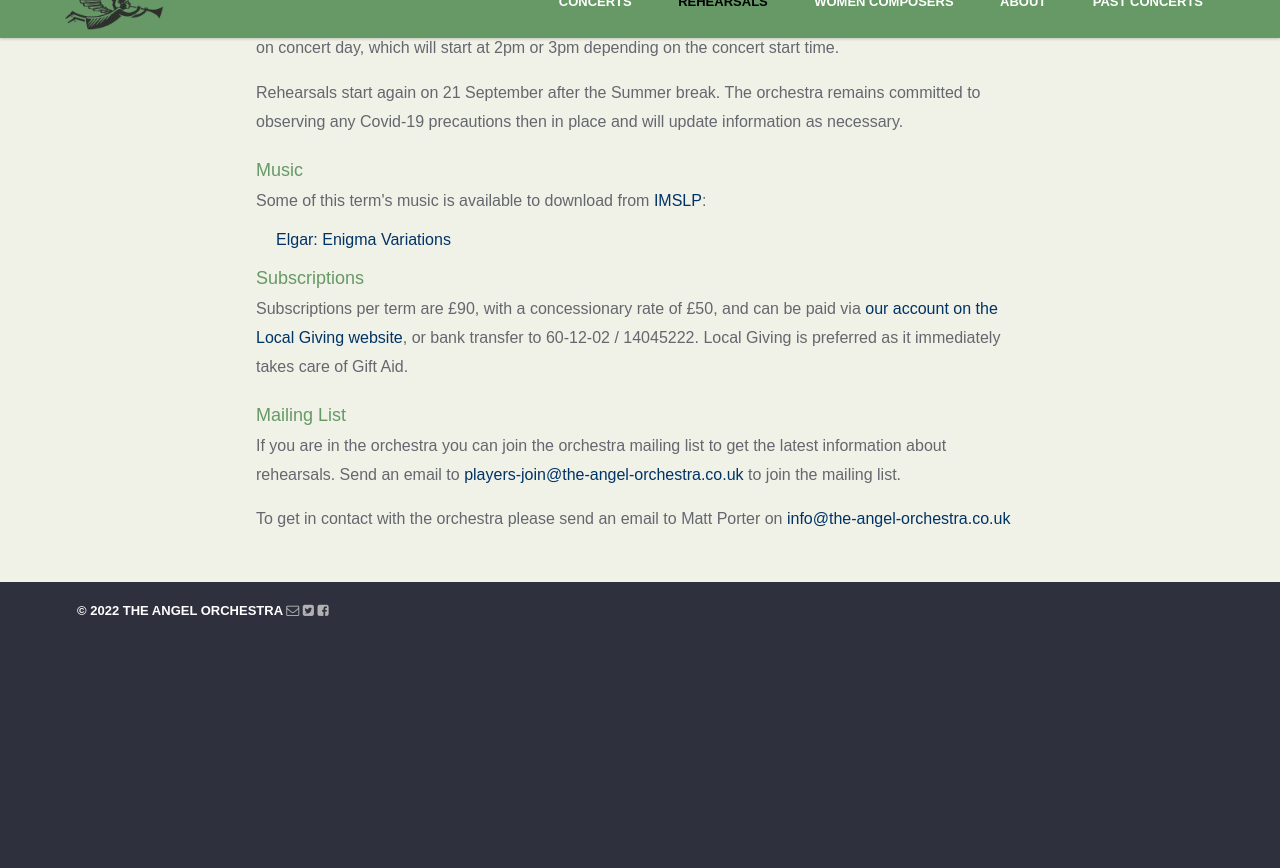
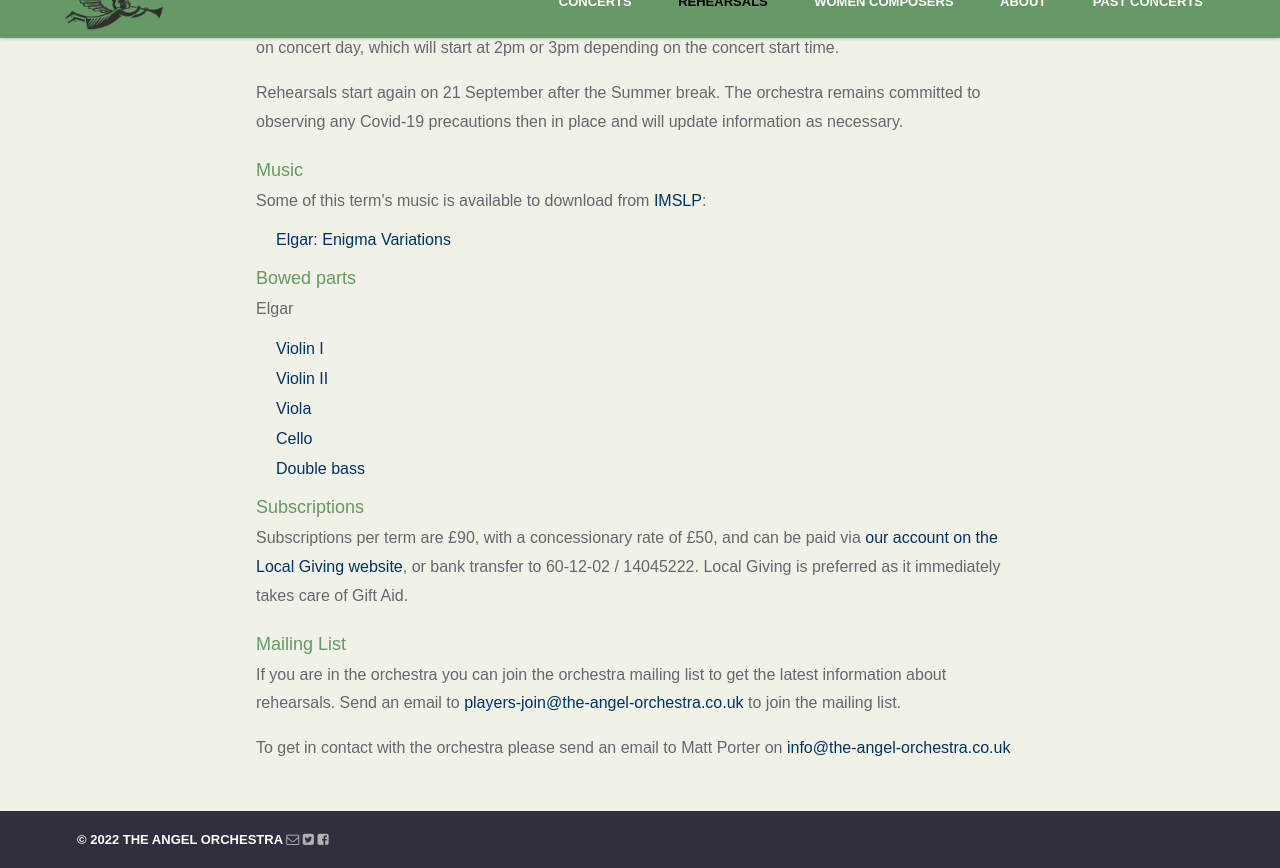
Before and after one commit to the-angel-orchestra/the-angel-orchestra.github.io, a Jekyll site: the page built from rehearsals/index.html, in a window 1280 px wide and 900 px high, scrolled down 982 px, cut to the strip 32-900 px from the top of the window. Built offline with Jekyll 4.4.1, drawn with Linux system fonts in a browser that asks for light colours; nearby versions of some CDN libraries; some web fonts are replaced; before the commit the page ends 1653 px from its top, so only the background shows below that.

Commit message:
Adds Elgar bowed parts

```diff
--- a/rehearsals/index.html
+++ b/rehearsals/index.html
@@ -35,15 +35,16 @@ img-src: sbk.jpeg
         </ul>
 
 
-            <!-- <h3 id="bowed_parts">Bowed parts</h3>
+            <h3 id="bowed_parts">Bowed parts</h3>
 
-            <p>Bonis</p>
+            <p>Elgar</p>
             <ul>
-                <li><a href="/assets/images/Bonis Suite vln1 bowed.pdf">Violin I</a></li>
-                <li><a href="/assets/images/Bonis Suite vln2 bowed.pdf">Violin II</a></li>
-                <li><a href="/assets/images/Bonis Suite viola bowed.pdf">Viola</a></li>
-                <li><a href="/assets/images/Bonis Suite cello bowed.pdf">Cello</a></li>
-            </ul> -->
+                <li><a href="/assets/images/Enigma_vln1_bowed.pdf">Violin I</a></li>
+                <li><a href="/assets/images/Enigma_vln2_bowed.pdf">Violin II</a></li>
+                <li><a href="/assets/images/Enigma_vla_bowed.pdf">Viola</a></li>
+                <li><a href="/assets/images/Enigma_vcl_bowed.pdf">Cello</a></li>
+                <li><a href="/assets/images/Enigma_vcl_bowed.pdf">Double bass</a></li>
+            </ul>
     </div>
     <div id='stacks_in_127_page0' class='stacks_in markdown_stack'>
 
```
Also changed, not shown: 5 other files.
